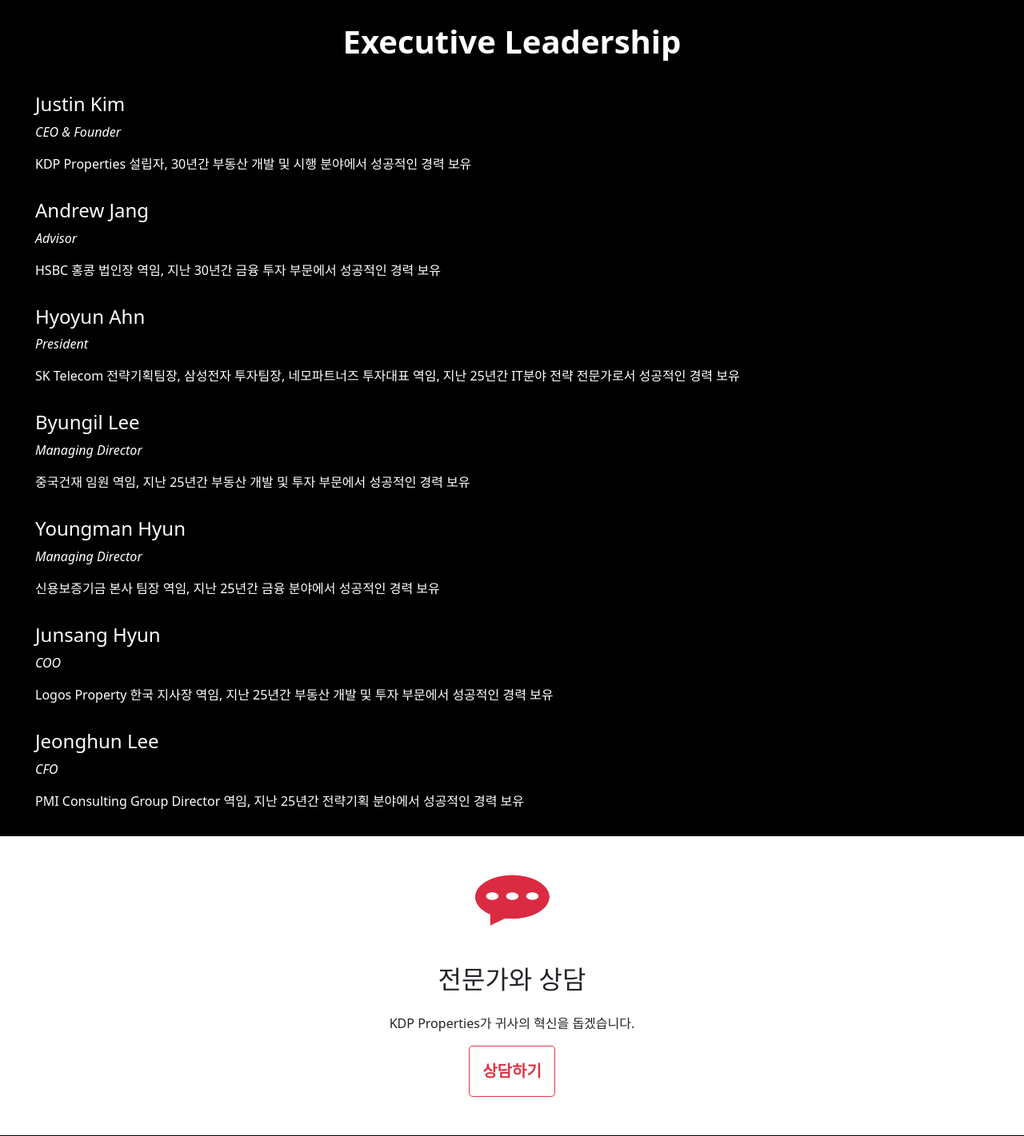
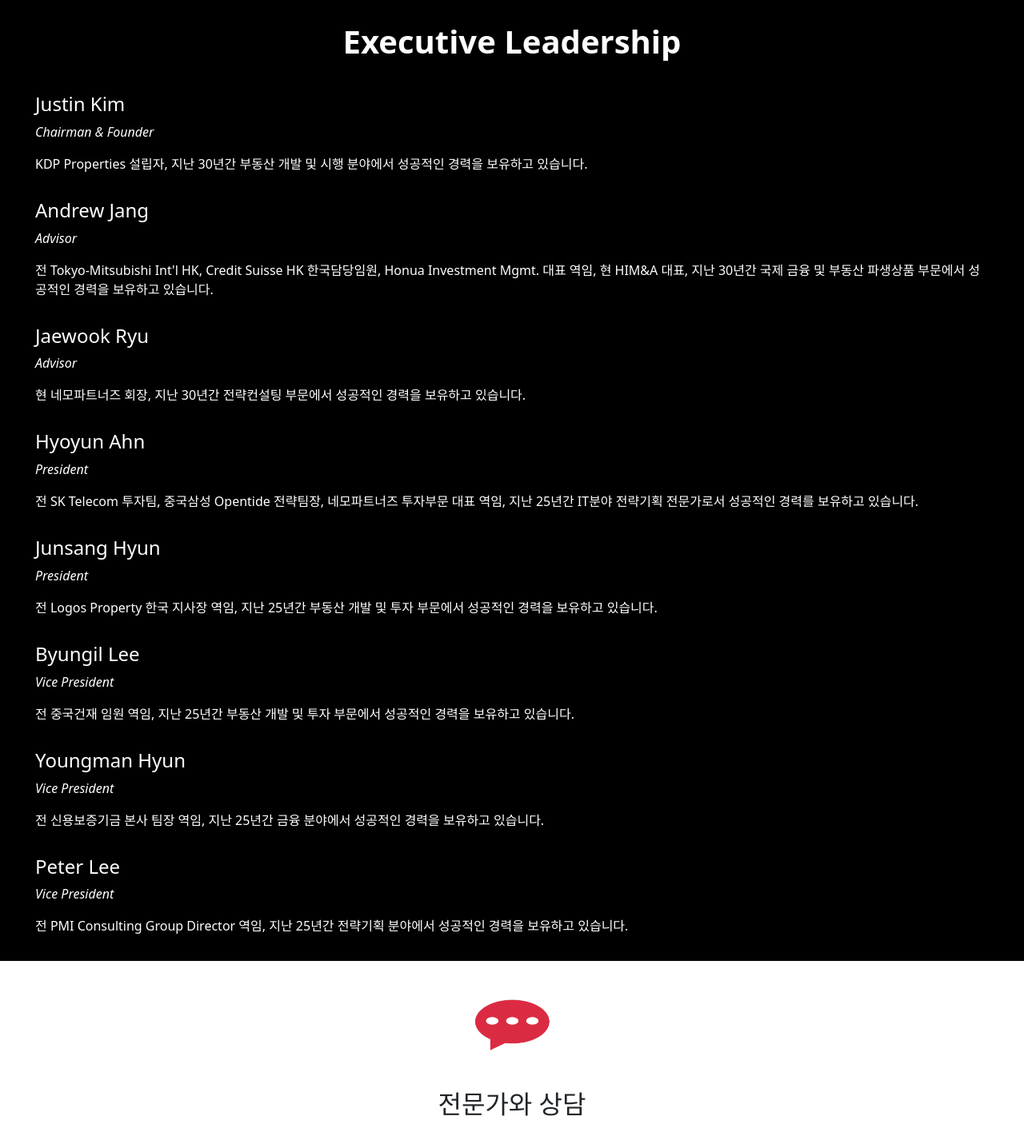
Before and after one commit to neworld0/kdp, a Django app: page /kdp_wb/company/ in a window 1280 px wide. Shown: the part 1147-2568 px from the top of the page at 80% size. Run offline with Django 4.2, Linux system fonts and the light colour scheme; some libraries are stand-ins or nearby versions.

Commit message:
company.html 수정 6/9 13:31

```diff
--- a/templates/kdp_wb/company.html
+++ b/templates/kdp_wb/company.html
@@ -24,10 +24,10 @@
         <div class="col-12 text-left">
             <div class="m-3">
                 <h4>Justin Kim</h4>
-                <p><em>CEO & Founder</em></p>
+                <p><em>Chairman & Founder</em></p>
             </div>
             <div class="m-3">
-                <p>KDP Properties 설립자, 30년간 부동산 개발 및 시행 분야에서 성공적인 경력 보유</p>
+                <p>KDP Properties 설립자, 지난 30년간 부동산 개발 및 시행 분야에서 성공적인 경력을 보유하고 있습니다.</p>
             </div>
         </div>
         <div class="col-12 text-left">
@@ -36,7 +36,16 @@
                 <p><em>Advisor</em></p>
             </div>
             <div class="m-3">
-                <p>HSBC 홍콩 법인장 역임, 지난 30년간 금융 투자 부문에서 성공적인 경력 보유</p>
+                <p>전 Tokyo-Mitsubishi Int'l HK, Credit Suisse HK 한국담당임원, Honua Investment Mgmt. 대표 역임, 현 HIM&A 대표, 지난 30년간 국제 금융 및 부동산 파생상품 부문에서 성공적인 경력을 보유하고 있습니다.</p>
+            </div>
+        </div>
+        <div class="col-12 text-left">
+            <div class="m-3">
+                <h4>Jaewook Ryu</h4>
+                <p><em>Advisor</em></p>
+            </div>
+            <div class="m-3">
+                <p>현 네모파트너즈 회장, 지난 30년간 전략컨설팅 부문에서 성공적인 경력을 보유하고 있습니다.</p>
             </div>
         </div>
         <div class="col-12 text-left">
@@ -45,43 +54,43 @@
                 <p><em>President</em></p>
             </div>
             <div class="m-3">
-                <p>SK Telecom 전략기획팀장, 삼성전자 투자팀장, 네모파트너즈 투자대표 역임, 지난 25년간 IT분야 전략 전문가로서 성공적인 경력 보유</p>
+                <p>전 SK Telecom 투자팀, 중국삼성 Opentide 전략팀장, 네모파트너즈 투자부문 대표 역임, 지난 25년간 IT분야 전략기획 전문가로서 성공적인 경력를 보유하고 있습니다.</p>
+            </div>
+        </div>
+        <div class="col-12 text-left">
+            <div class="m-3">
+                <h4>Junsang Hyun</h4>
+                <p><em>President</em></p>
+            </div>
+            <div class="m-3">
+                <p>전 Logos Property 한국 지사장 역임, 지난 25년간 부동산 개발 및 투자 부문에서 성공적인 경력을 보유하고 있습니다.</p>
             </div>
         </div>
         <div class="col-12 text-left">
             <div class="m-3">
                 <h4>Byungil Lee</h4>
-                <p><em>Managing Director</em></p>
+                <p><em>Vice President</em></p>
             </div>
             <div class="m-3">
-                <p>중국건재 임원 역임, 지난 25년간 부동산 개발 및 투자 부문에서 성공적인 경력 보유</p>
+                <p>전 중국건재 임원 역임, 지난 25년간 부동산 개발 및 투자 부문에서 성공적인 경력을 보유하고 있습니다.</p>
             </div>
         </div>
         <div class="col-12 text-left">
             <div class="m-3">
                 <h4>Youngman Hyun</h4>
-                <p><em>Managing Director</em></p>
+                <p><em>Vice President</em></p>
             </div>
             <div class="m-3">
-                <p>신용보증기금 본사 팀장 역임, 지난 25년간 금융 분야에서 성공적인 경력 보유</p>
+                <p>전 신용보증기금 본사 팀장 역임, 지난 25년간 금융 분야에서 성공적인 경력을 보유하고 있습니다.</p>
             </div>
         </div>
         <div class="col-12 text-left">
             <div class="m-3">
-                <h4>Junsang Hyun</h4>
-                <p><em>COO</em></p>
+                <h4>Peter Lee</h4>
+                <p><em>Vice President</em></p>
             </div>
             <div class="m-3">
-                <p>Logos Property 한국 지사장 역임, 지난 25년간 부동산 개발 및 투자 부문에서 성공적인 경력 보유</p>
-            </div>
-        </div>
-        <div class="col-12 text-left">
-            <div class="m-3">
-                <h4>Jeonghun Lee</h4>
-                <p><em>CFO</em></p>
-            </div>
-            <div class="m-3">
-                <p>PMI Consulting Group Director 역임, 지난 25년간 전략기획 분야에서 성공적인 경력 보유</p>
+                <p>전 PMI Consulting Group Director 역임, 지난 25년간 전략기획 분야에서 성공적인 경력을 보유하고 있습니다.</p>
             </div>
         </div>
     </div>
```
